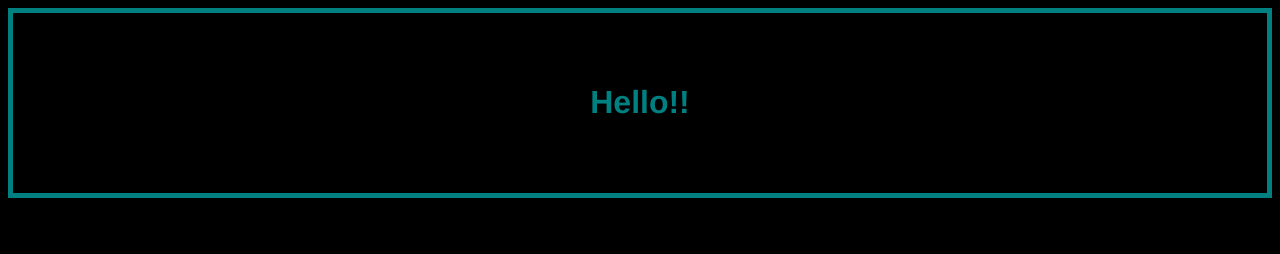
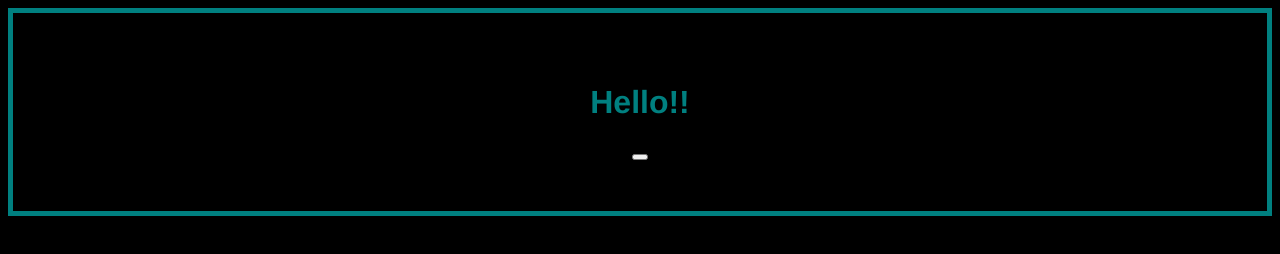
Before and after one commit to Link0P/Restaurant-Menu-Management-System, a plain HTML site: page index.html in a window 1280 px wide. Drawn offline with Linux system fonts and the light colour scheme.

Commit message:
vishal update

```diff
--- a/index.html
+++ b/index.html
@@ -8,5 +8,6 @@
 </head>
 <body>
     <h1>Hello!!</h1>
+    <button><a href="next.html"></a></button>
 </body>
 </html>
```
